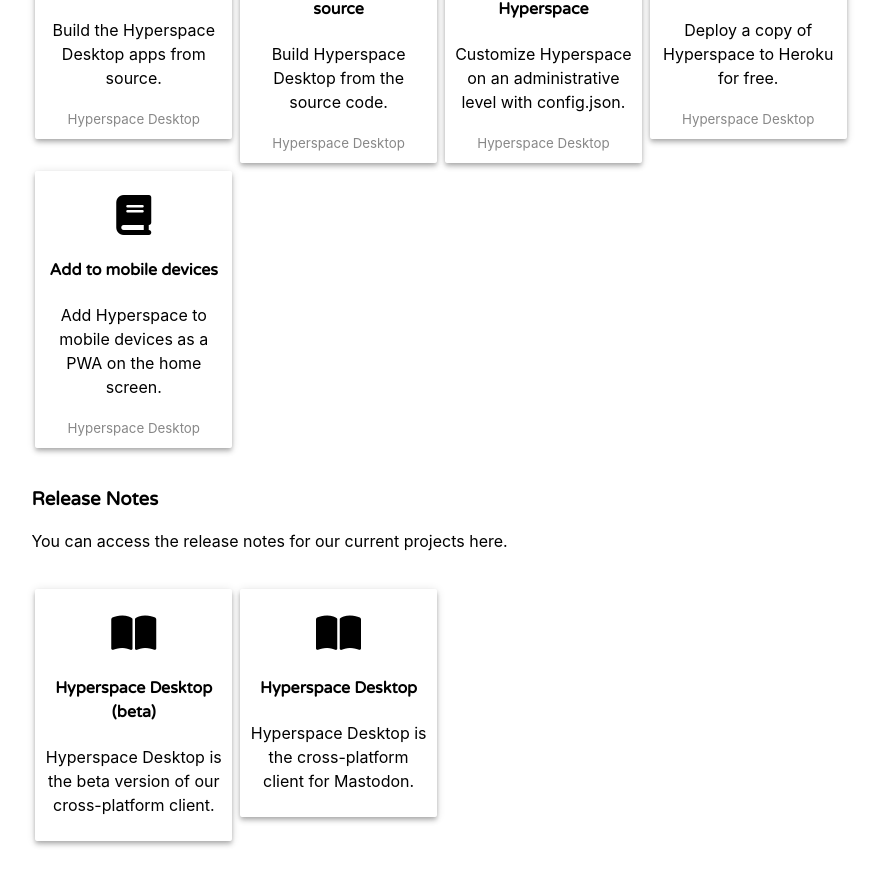
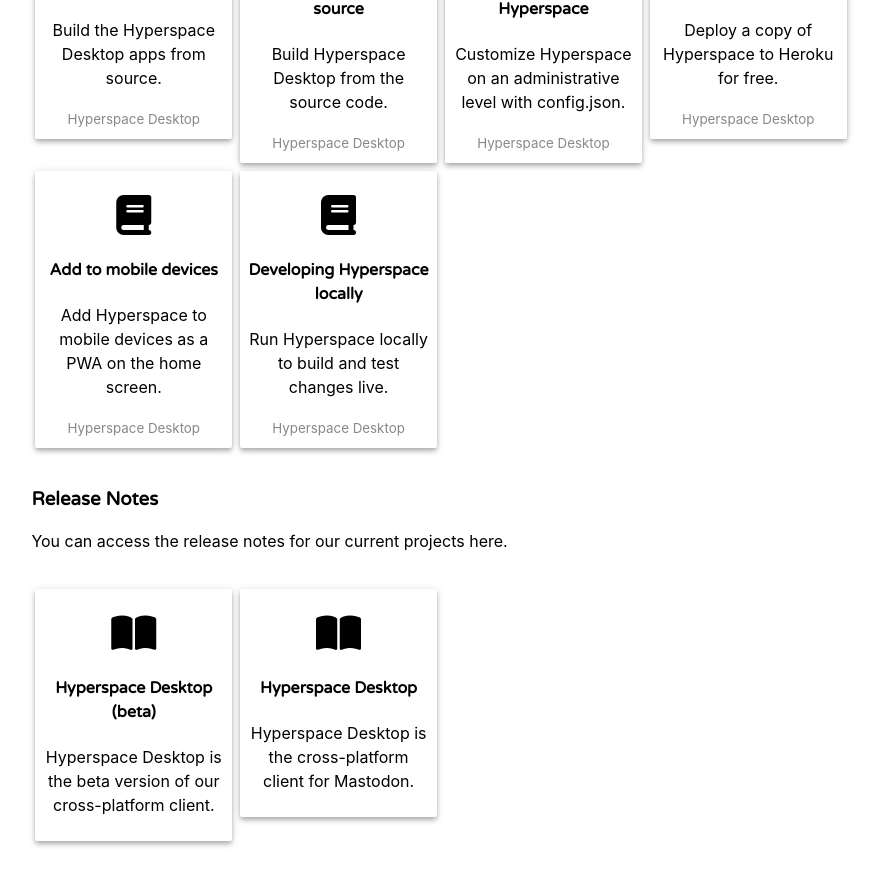
Before and after one commit to hyperspacedev/hyperspacedev.github.io, a Jekyll site: the page built from docs.html, in a window 1280 px wide and 900 px high, scrolled down 542 px. Shown: the top 886 px of the window, without its empty margins (199-1080 px from the left). Built offline with Jekyll 4.4.1, drawn with Linux system fonts in a browser that asks for light colours; nearby versions of some CDN libraries; some web fonts are replaced; some of the changed lines change nothing that is shown.

Commit message:
Add docs on local development

````diff
--- /dev/null
+++ b/_docs/desktop-local-development.md
@@ -0,0 +1,43 @@
+---
+title: Developing Hyperspace locally
+layout: doc
+product: Hyperspace Desktop
+description: Run Hyperspace locally to build and test changes live.
+---
+
+Hyperspace is a React-based product built with Create React App and allows for hot-reloading. Developing new features on Hyperspace is relatively easy to perform.
+
+## Requirements
+- Git
+- Node.js 8 or higher
+
+## Setting up the environment
+
+First, you'll need to download the Hyperspace source code, either by downloading the source code package from our site or cloning the Git repository:
+
+```bash
+git clone https://github.com/hyperspacedev/hyperspace.git
+```
+
+Once the repository has been cloned, you'll want to install any Node dependencies and make sure Hyperspace will compile properly:
+
+```bash
+npm install
+npm start # or npm test
+```
+
+## Starting a local server
+
+Before running the local server, you'll need to change the `location` property in the Hyperspace configuration file to point to your local server. In `config.json`, change the location field as seen below:
+
+```json
+    "location": "https://localhost:3000",
+```
+
+Once this setting is changed, you can proceed to running the local server as follows:
+
+```
+npm start
+```
+
+This will start the server and let you make changes and see them live.
````
Also changed, not shown: _releases/desktop-beta.md (+1 -1 lines).
